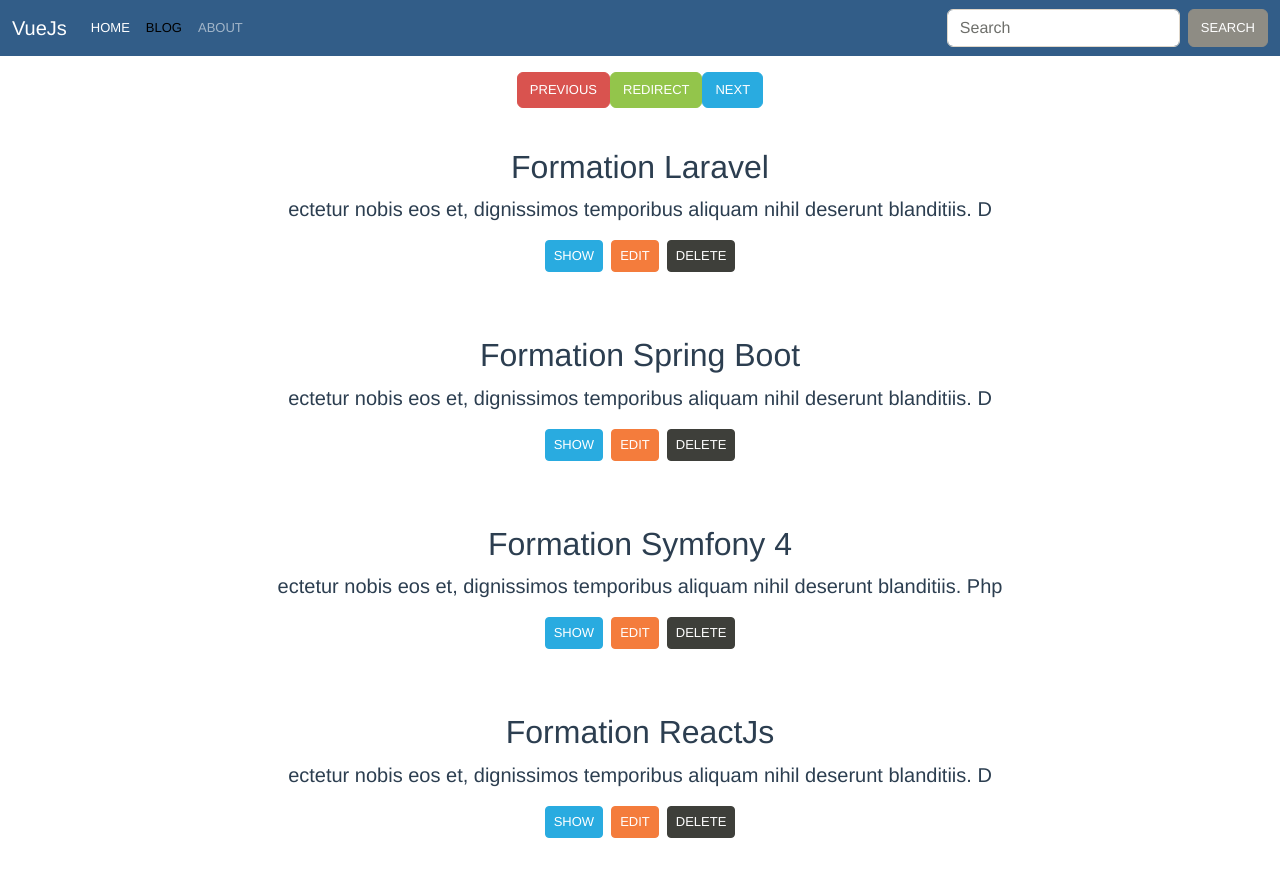
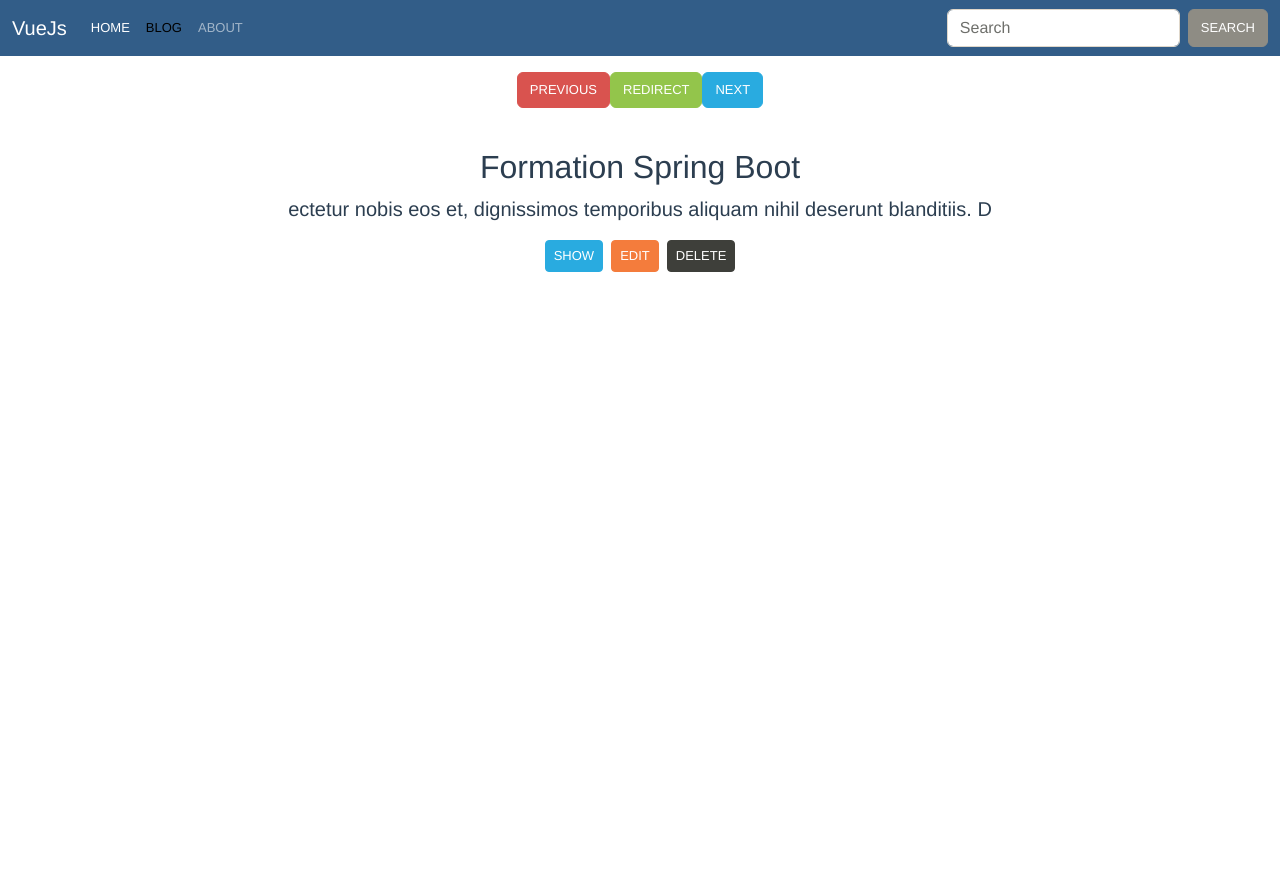
Before and after one commit to Ya27cine/vuejs3-navigation, a Vue app: page /blog in a window 1280 px wide. After the commit the page ends 800 px from the top, so only its background shows below. Built offline with nearby package versions, Linux system fonts and the light colour scheme; data requests are answered from the project's data file.

Commit message:
Delete One Post

```diff
--- a/data/db.json
+++ b/data/db.json
@@ -1,29 +1,11 @@
 {
-    "posts":[
-        {
-            "id": 1,
-            "title": "Formation Laravel",
-            "slug": "Formation-Laravel",
-            "content": "ectetur nobis eos et, dignissimos temporibus aliquam nihil deserunt blanditiis. D"
-        },
+  "posts": [
     {
       "id": 2,
       "title": "Formation Spring Boot",
       "slug": "Formation-Spring-Boot",
       "content": "ectetur nobis eos et, dignissimos temporibus aliquam nihil deserunt blanditiis. D"
-        },
-        {
-            "id": 3,
-            "title": "Formation Symfony 4",
-            "slug": "Formation-Symfony",
-            "content": "ectetur nobis eos et, dignissimos temporibus aliquam nihil deserunt blanditiis. Php"
-        },
-        {
-            "id": 4,
-            "title": "Formation ReactJs",
-            "slug": "Formation-ReactJs",
-            "content": "ectetur nobis eos et, dignissimos temporibus aliquam nihil deserunt blanditiis. D"
     }
   ],
-    "users":[]
+  "users": []
 }
--- a/src/views/blog/OnePost.vue
+++ b/src/views/blog/OnePost.vue
@@ -7,7 +7,7 @@
             <div class="my-3">
                 <router-link class="btn btn-sm btn-info" :to="{name: 'post-show', params: {id: post.id, slug: post.slug} }">Show</router-link>
                 <button class="btn btn-sm btn-warning ms-2">Edit</button>
-                <button class="btn btn-sm btn-dark ms-2">Delete</button>
+                <button @click="deletePost(post.id)" class="btn btn-sm btn-dark ms-2">Delete</button>
             </div>
 </template>
 <script>
@@ -15,7 +15,12 @@ export default {
     props: {
         post: Object,
         toggle: Boolean
-    }
+    },
+    methods: {
+        deletePost(id){
+           this.$emit("delete", id)
+        }
+    },
 
 }
 </script>
--- a/src/views/blog/index.vue
+++ b/src/views/blog/index.vue
@@ -2,7 +2,7 @@
 
     <div class="row" v-if="posts.length">
         <div class="col-md-12 my-4" v-for="post in posts">
-            <OnePost  :toggle="toggle" :post="post"/>
+            <OnePost  :toggle="toggle" :post="post"  @delete="deletePost($event)"/>
         </div>
     </div>
     <div v-else class="text-center">Loading ...</div>
@@ -23,6 +23,17 @@ export default {
             posts: []
         }
     },
+    methods: {
+        deletePost(id){
+             fetch("http://localhost:3000/posts/"+id,{
+                 method: 'DELETE'
+             }).then( r =>{
+                 this.posts = this.posts.filter(post => post.id !== id)
+
+             })
+            .catch( err => console.log(err))
+        }
+    },
     mounted() {
 
         fetch("http://localhost:3000/posts").then( r => r.json() )
```
Lines whose indentation alone changed are shown as unchanged.
